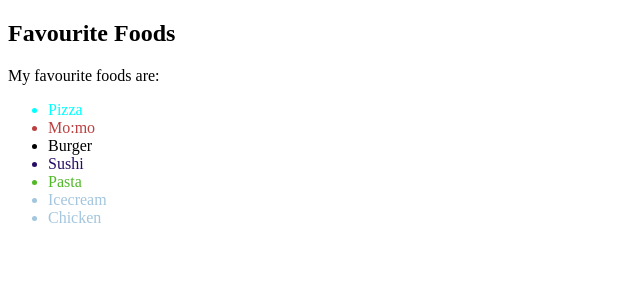
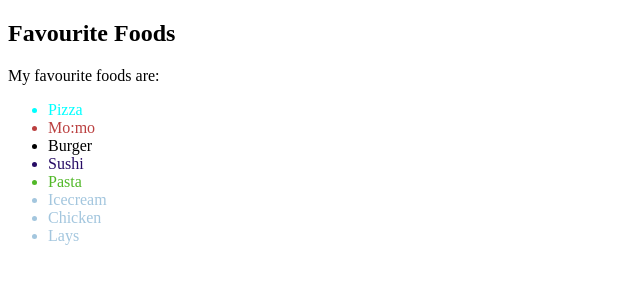
Before and after one commit to ankitagrg/WLiT_git_workshop, a plain HTML site: page index.html in a window 1280 px wide. Shown: the full height of the page, 0-640 px from the left. Drawn offline with Linux system fonts and the light colour scheme.

Commit message:
Added lays

```diff
--- a/index.html
+++ b/index.html
@@ -17,6 +17,7 @@
 
         <li style="color: rgb(163, 198, 222); fontsize: 20px;">Icecream</li>
         <li style="color: rgb(163, 198, 222); fontsize: 20px;">Chicken</li>
+        <li style="color: rgb(163, 198, 222); fontsize: 20px;">Lays</li>
 
 
     </ul>
```
